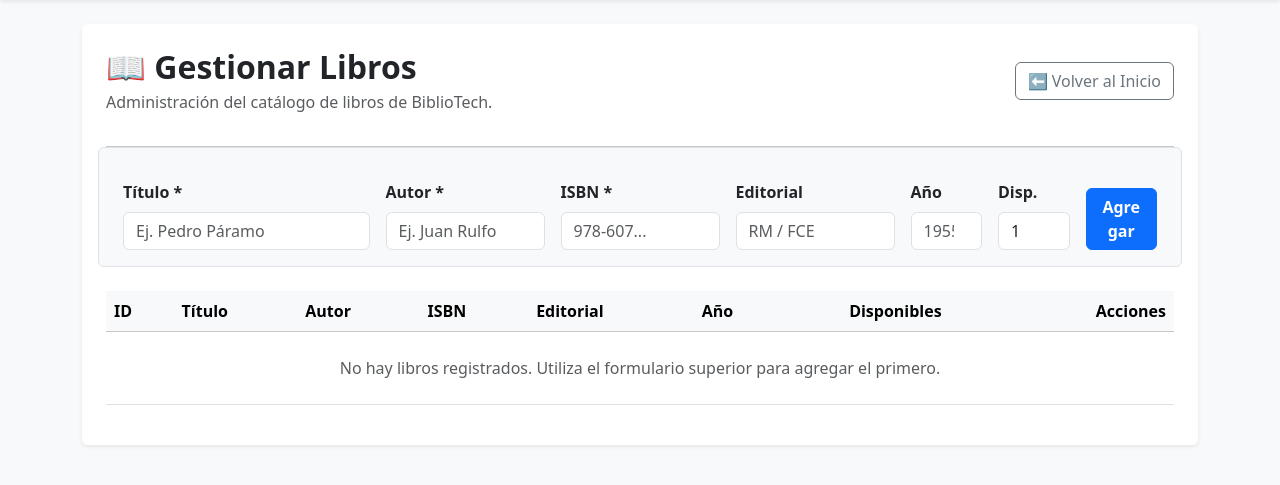
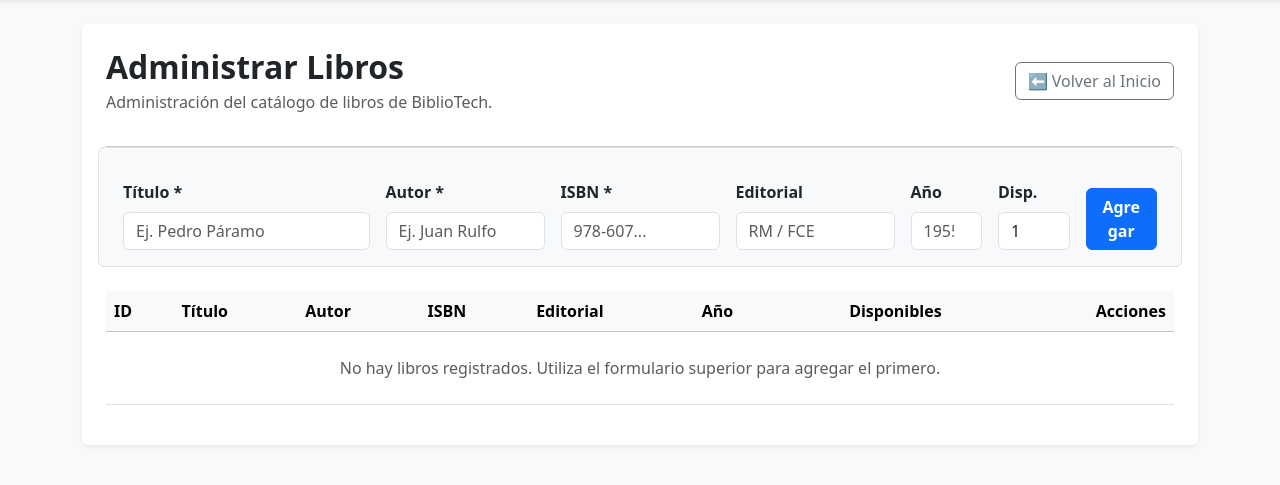
Before and after one commit to TendedCard0/CN2_Bibliotec, a Flask app: page /libros/ in a window 1280 px wide. Shown: the part 56-541 px from the top of the page. Run offline with Flask 3, Linux system fonts and the light colour scheme.

Commit message:
Examen Unidad III

```diff
--- a/app/templates/libros/index.html
+++ b/app/templates/libros/index.html
@@ -4,7 +4,7 @@
 <div class="card shadow-sm border-0 p-4 bg-white rounded">
     <div class="d-flex justify-content-between align-items-center mb-3">
         <div>
-            <h2 class="fw-bold mb-1">📖 Gestionar Libros</h2>
+            <h2 class="fw-bold mb-1"> Administrar Libros</h2>
             <p class="text-muted mb-0">Administración del catálogo de libros de BiblioTech.</p>
         </div>
         <a href="{{ url_for('home.index') }}" class="btn btn-outline-secondary">
```
